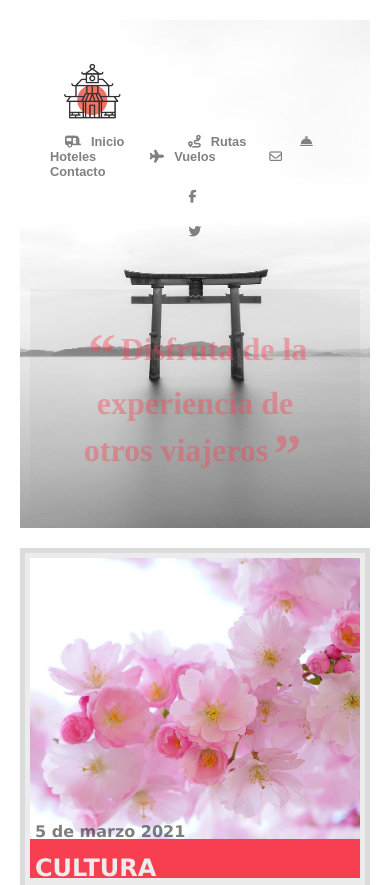
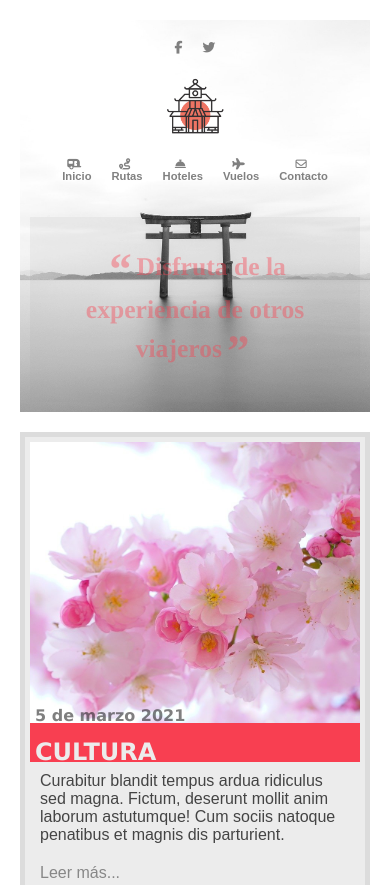
Before and after one commit to rubennp/ita-s1-flex, a plain HTML site: page index.html in a window 390 px wide. Shown: the top 885 px of the page. Drawn offline with Linux system fonts and the light colour scheme.

Commit message:
Afegit ASIDE i FOOTER articles. Rectificat header responsive.

```diff
--- a/index.html
+++ b/index.html
@@ -25,11 +25,11 @@
                 <div>
                     <nav>
                         <ul>
-                            <li><a href="#"><i class="fas fa-caravan"></i>Inicio</a></li>
-                            <li><a href="#"><i class="fas fa-route"></i>Rutas</a></li>
-                            <li><a href="#"><i class="fas fa-concierge-bell"></i>Hoteles</a></li>
-                            <li><a href="#"><i class="fas fa-plane"></i>Vuelos</a></li>
-                            <li><a href="#"><i class="far fa-envelope"></i>Contacto</a></li>
+                            <li><a href="#"><i class="fas fa-caravan"></i><span>Inicio</span></a></li>
+                            <li><a href="#"><i class="fas fa-route"></i><span>Rutas</span></a></li>
+                            <li><a href="#"><i class="fas fa-concierge-bell"></i><span>Hoteles</span></a></li>
+                            <li><a href="#"><i class="fas fa-plane"></i><span>Vuelos</span></a></li>
+                            <li><a href="#"><i class="far fa-envelope"></i><span>Contacto</span></a></li>
                         </ul>
                     </nav>
                 </div>
--- a/styles/flex.css
+++ b/styles/flex.css
@@ -5,7 +5,7 @@
  * Rubèn Nieto Perarnau
  */
 
-#top-header, main, article, div {
+#top-header, #top-header > div, main, main > section, article {
     display: flex;
     flex-wrap: wrap;
     align-content: space-around;
@@ -14,7 +14,10 @@
 #top-header div { flex: 70; }
 #top-header .logo, #top-header .social { flex: 15; }
 
-nav { align-content: center; }
+nav ul {
+    display: flex;
+    justify-items: flex-start;
+}
 
 .social {
     flex-direction: column;
@@ -30,6 +33,8 @@ aside { flex: 30; }
 
 section > article { flex: 50; }
 
+section footer { flex: 100%; }
+
 /* MEDIA QUERIES TAULETA */
 @media (min-width: 768px) and (max-width: 1024px) {
     main > section, aside { flex: 100%; }
@@ -37,6 +42,27 @@ section > article { flex: 50; }
 
 /* MEDIA QUERIES MÒVIL */
 @media (min-width: 320px) and (max-width: 768px) {
-    #top-header div, article, aside
-    { flex: 100%; }
+    #top-header { padding: 0; }
+    #top-header div,
+    article,
+    aside
+    { flex: 100% !important; }
+
+    #top-header > * { justify-content: center; }
+
+    nav ul li a {
+        display: flex;
+        flex-direction: column;
+        justify-content: center;
+        font-size: 0.875em;
+    }
+
+    nav ul li a span { border-bottom: rgba(0, 0, 0, 0) solid 5px; }
+
+    nav ul li a { text-align: center; }
+
+    .social {
+        order: -1;
+        flex-direction: row;
+    }
 }
--- a/styles/main.css
+++ b/styles/main.css
@@ -5,6 +5,7 @@
  * Rubèn Nieto Perarnau
  */
 
+ /* GENERAL */
 body, body * {
     margin: unset;
     box-sizing: unset;
@@ -20,10 +21,7 @@ body > * {
     padding: 10px;
 }
 
-ul li {
-    display: inline;
-    list-style-type: none;
-}
+ul li { list-style-type: none; }
 
 footer p, aside p { height: 20px; }
 
@@ -32,42 +30,38 @@ p, a {
     margin: 10px;
 }
 
+/* HEADER */
 body > header {
     background: url("../images/header-background.jpg") no-repeat center center;
     background-size: cover;
     font-family: Montserrat, sans-serif;
     font-weight: 600;
-    font-size: 0.8em;
+    font-size: 0.8rem;
     color: #808080;
 }
 
+/* TOP-HEADER */
 #top-header {
     padding: 20px;
     margin-bottom: 20px;
 }
 
-/* logo */
+/* -> logo */
 .logo img { width: 4rem; }
 
-/* menú navegació */
-nav li:first-of-type { margin-right: 20px; }
+/* -> menú navegació */
+nav i { margin-right: 5px; }
 
-nav li:not(:first-of-type) { margin: 0 10px; }
-
-nav li a { padding: 5px; }
-
-nav i { margin-right: 10px; }
-
-/* efecte rollover clicables */
+/* -> efecte rollover clicables */
 nav li a, i, div.social a { transition: all linear 0.2s; }
 
 nav li a:hover, div.social a:hover { color: black; }
 
-nav li a:hover { border-bottom: black solid 3px; }
+nav li a:hover span { border-bottom: black solid 3px; }
 
 a:hover i { transform: rotate(-15deg); }
 
-/* text "Disfruta ..." a la capçalera */
+/* text "Disfruta ..." */
 #top-header + section {
     background-color: rgba( 150, 150, 150, 0.1);
     font-family: Times, serif;
@@ -84,15 +78,14 @@ a:hover i { transform: rotate(-15deg); }
     padding: 5px;
 }
 
+/* MAIN */
 main {
     background-color: #DCDCDC;
     margin-top: 0 !important;
     padding: 0 !important;
 }
 
-/*
- * ARTICLES
- */
+/* -> ARTICLES */
 article {
     background-color: #ECECEC;
     margin: 5px;
@@ -107,7 +100,7 @@ article header {
     margin: 0 !important;
 }
 
-/* imatges de l'article */
+/* --> IMATGES (FONS) de l'article*/
 #article1 header {
     background: url("../images/flor-cerezo.jpg") no-repeat center center;
     background-size: cover;
@@ -118,7 +111,7 @@ article header {
     background-size: cover;
 }
 
-/* informació de l'article */
+/* --> informació de l'article */
 .info {
     display: flex;
     flex-direction: column;
@@ -147,7 +140,7 @@ article header {
 
 .info time { color: rgba(0,0,0,0.5); }
 
-/* TEXT de l'ARTICLE */
+/* --> TEXT de l'ARTICLE */
 article p { color: #444; }
 
 article a {
@@ -157,10 +150,13 @@ article a {
 
 article a:hover { color: #444; }
 
-/* PEU dels ARTICLES */
-article + footer p { background-color: #71A3C4; }
+/* --> PEU dels ARTICLES */
+article + footer p {
+    background-color: #71A3C4;
+    margin: 5px;
+}
 
-/* BARRA LATERAL */
+/* -> BARRA LATERAL */
 aside {
     background-color: #F83F51;
     margin: 5px;
@@ -173,14 +169,15 @@ body > footer p { background-color: #E6AF2E; }
 
 /* MEDIA QUERIES TAULETA */
 @media (min-width: 768px) and (max-width: 1024px) {
-    /* COLORS: */
-    /* (Ex5) */
-    /* main { background-color: #FEFE04; } */
+    /* */
 }
 
 /* MEDIA QUERIES MÒVIL */
 @media (min-width: 320px) and (max-width: 768px) {
     #top-header { margin-bottom: 20px !important; }
+
+    /* tamany text "Disfruta..." */
+    #top-header + section { font-size: 2em; }
 
     /* COLORS: */
     body > footer p { background-color: #FEC864; }
```
